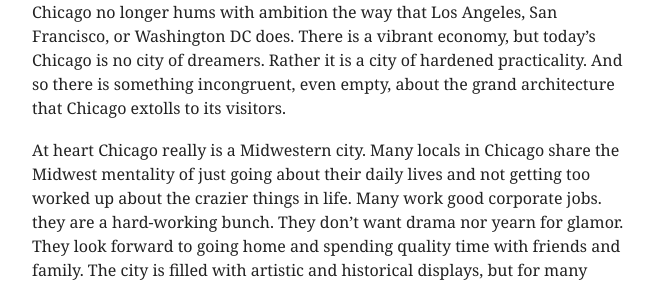
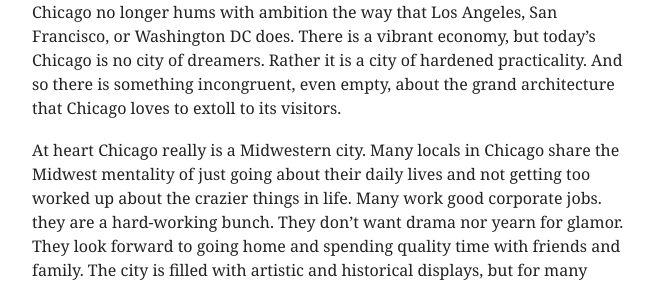
Before and after one commit to mbwong/mbwong.github.com, a Jekyll site: the page built from _posts/2015-03-22-chicago.md, in a window 1280 px wide. Shown: the part 436-721 px from the top of the page, without its empty margins (308-971 px from the left). Built offline with Jekyll 4.4.1, drawn with Linux system fonts in a browser that asks for light colours; some of the changed text lies outside the part shown.

Commit message:
Update 2015-03-22-chicago.md

```diff
--- a/_posts/2015-03-22-chicago.md
+++ b/_posts/2015-03-22-chicago.md
@@ -8,7 +8,7 @@ layout: post
 
 I am a city person, always have been. For this reason I should love Chicago. Chicago is pop culture's archetypal big city, with soaring skyscrapers and a highly sophisticated public transit system. The subways run all night long. Bars and restaurants litter the streets. There is world class art and world class music. When filming his Batman series, Christopher Nolan shot in Chicago because of its big city feel. Yet, even as a city person, I never felt at home in Chicago.
 
-Chicago is known as America's "second city"--the younger and edgier sibling to New York City. But the phrase seems truer in history than today. The buildings hint at an age of ambition when people flocked to Chicago in pursuit of opportunity and successively taller skyscrapers punched into the sky. But Chicago no longer hums with ambition the way that Los Angeles, San Francisco, or Washington DC does. There is a vibrant economy, but today's Chicago is no city of dreamers. Rather it is a city of hardened practicality. And so there is something incongruent, even empty, about the grand architecture that Chicago extolls to its visitors.
+Chicago is known as America's "second city"--the younger and edgier sibling to New York City. But the phrase seems truer in history than today. The buildings hint at an age of ambition when people flocked to Chicago in pursuit of opportunity and successively taller skyscrapers punched into the sky. But Chicago no longer hums with ambition the way that Los Angeles, San Francisco, or Washington DC does. There is a vibrant economy, but today's Chicago is no city of dreamers. Rather it is a city of hardened practicality. And so there is something incongruent, even empty, about the grand architecture that Chicago loves to extoll to its visitors.
 
 At heart Chicago really is a Midwestern city. Many locals in Chicago share the Midwest mentality of just going about their daily lives and not getting too worked up about the crazier things in life. Many work good corporate jobs. they are a hard-working bunch. They don't want drama nor yearn for glamor. They look forward to going home and spending quality time with friends and family. The city is filled with artistic and historical displays, but for many residents cultural engagement does not run deep. To them art and history are not things that give meaning to human life, but curiosities and tourist attractions. The thing that makes Chicago different from the rest of the Midwest is that it combines Midwest groundedness with the amenities of a big city. I think that's why Midwesterners love Chicago. Many Chicagoans move here from other locales of the Midwest and never leave.
 
```
